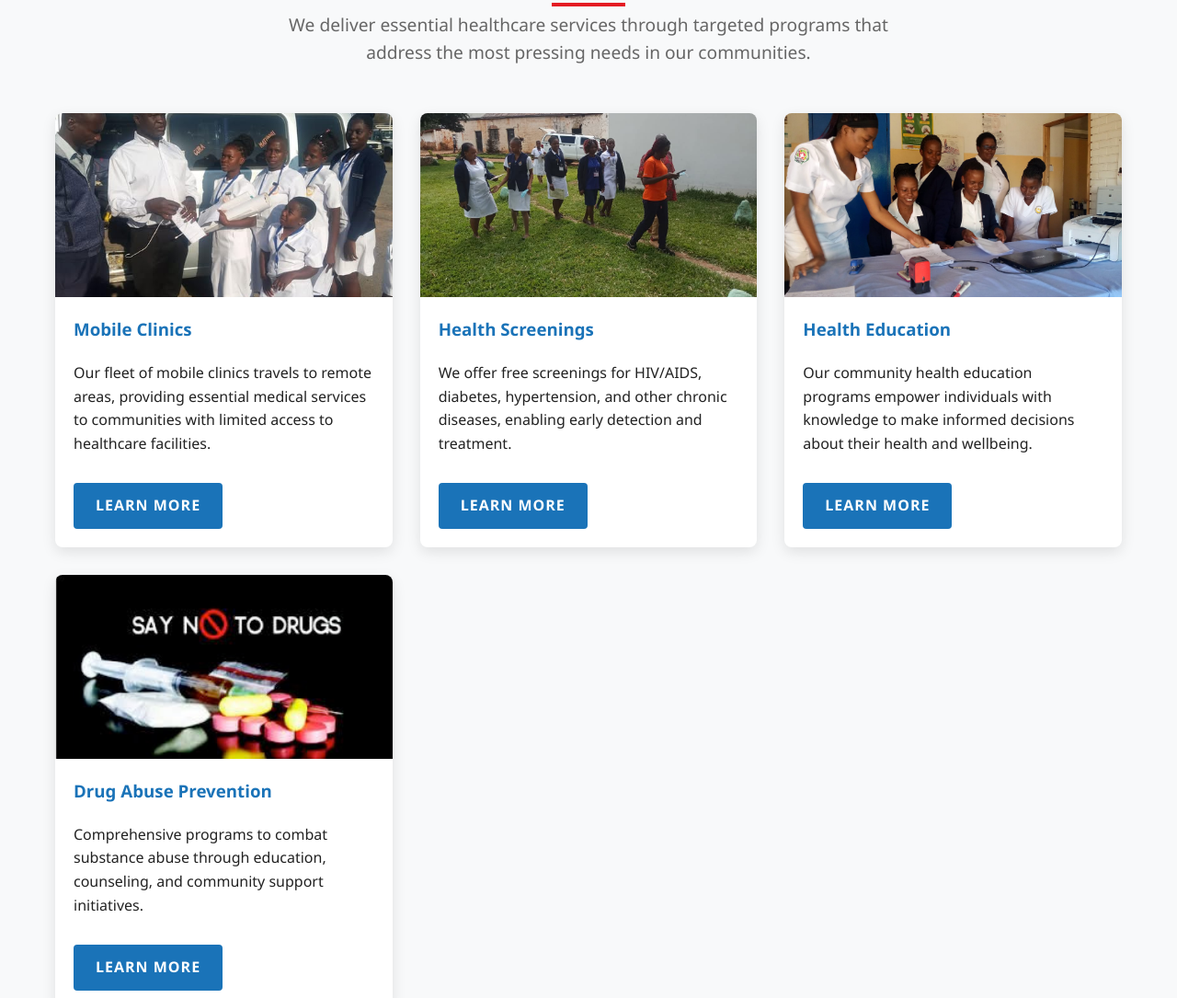
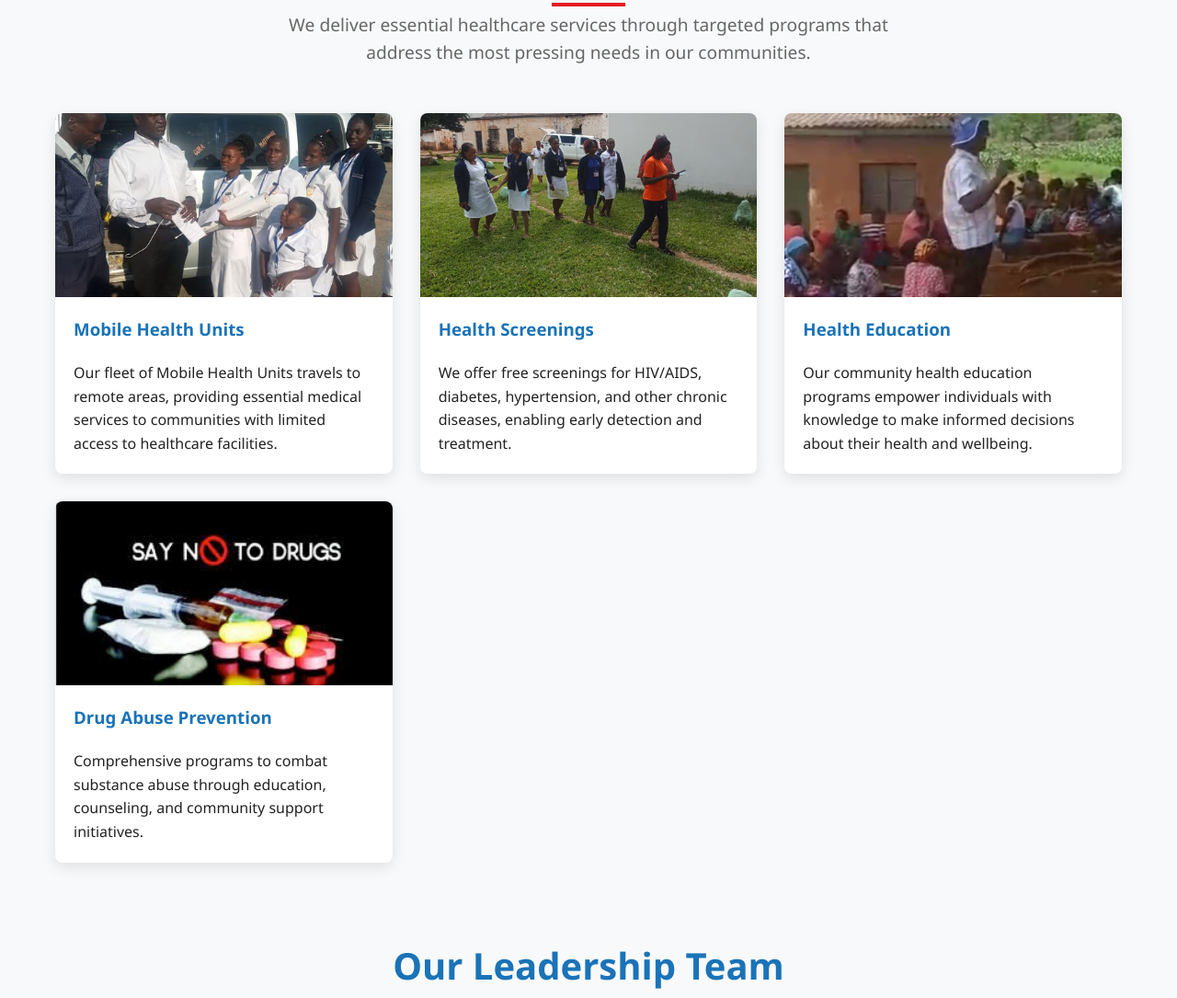
Before and after one commit to Digsol-ctrl/MISSION-CHARITABLE-TRUST, a plain HTML site: page index.html in a window 1280 px wide. Shown: the part 3374-4459 px from the top of the page at 92% size. Drawn offline with Linux system fonts and the light colour scheme.

Commit message:
Ammending Leadership roles, Mrs Mudavanhu

```diff
--- a/index.html
+++ b/index.html
@@ -889,9 +889,9 @@
                 <div class="program-card">
                     <div class="program-img" style="background-image: url('MUDAVANHU\ &\ nURSES.jpg');"></div>
                     <div class="program-content">
-                        <h3>Mobile Clinics</h3>
-                        <p>Our fleet of mobile clinics travels to remote areas, providing essential medical services to communities with limited access to healthcare facilities.</p>
-                        <a href="#" class="btn">Learn More</a>
+                        <h3>Mobile Health Units</h3>
+                        <p>Our fleet of Mobile Health Units travels to remote areas, providing essential medical services to communities with limited access to healthcare facilities.</p>
+
                     </div>
                 </div>
 
@@ -900,16 +900,16 @@
                     <div class="program-content">
                         <h3>Health Screenings</h3>
                         <p>We offer free screenings for HIV/AIDS, diabetes, hypertension, and other chronic diseases, enabling early detection and treatment.</p>
-                        <a href="#" class="btn">Learn More</a>
+
                     </div>
                 </div>
 
                 <div class="program-card">
-                    <div class="program-img" style="background-image: url('MISSION\ CHARITABLE\ TRUST\ TEAM.jpg');"></div>
+                    <div class="program-img" style="background-image: url('IMG-20250902-WA0012.jpg');"></div>
                     <div class="program-content">
                         <h3>Health Education</h3>
                         <p>Our community health education programs empower individuals with knowledge to make informed decisions about their health and wellbeing.</p>
-                        <a href="#" class="btn">Learn More</a>
+                        <!-- <a href="#" class="btn">Learn More</a> -->
                     </div>
                 </div>
 
@@ -918,7 +918,7 @@
                     <div class="program-content">
                         <h3>Drug Abuse Prevention</h3>
                         <p>Comprehensive programs to combat substance abuse through education, counseling, and community support initiatives.</p>
-                        <a href="#" class="btn">Learn More</a>
+
                     </div>
                 </div>
             </div>
@@ -939,7 +939,8 @@
                     <div class="member-info">
                         <h3>Shepherd Mudavanhu</h3>
                         <span class="member-position">Founder</span>
-                        <p class="member-desc">Retired ZNA Sergeant with a passion for community healthcare. Founded Mission Charitable Trust in 2019 to address healthcare disparities in rural Zimbabwe.</p>
+                        <p class="member-desc">Retired ZNA Sergeant with a passion for community healthcare.
+                            Founded Mission Charitable Trust in 2019 to address healthcare disparities in rural Zimbabwe.</p>
                         <div class="social-links">
                             <a href="#"><i class="fab fa-linkedin-in"></i></a>
                             <a href="#"><i class="fab fa-twitter"></i></a>
@@ -968,7 +969,7 @@
                     <div class="member-img" style="background-image: url('Mrs_Mudavanhu.jpg');"></div>
                     <div class="member-info">
                         <h3>Mrs Mudavanhu</h3>
-                        <span class="member-position">Dept</span>
+                        <span class="member-position">In Charge Nursing Services</span>
                         <p class="member-desc">Director of Health and Education Services</p>
                         <div class="social-links">
                             <a href="#"><i class="fab fa-linkedin-in"></i></a>
```
Also changed, not shown: IMG-20250902-WA0012.jpg (added).
